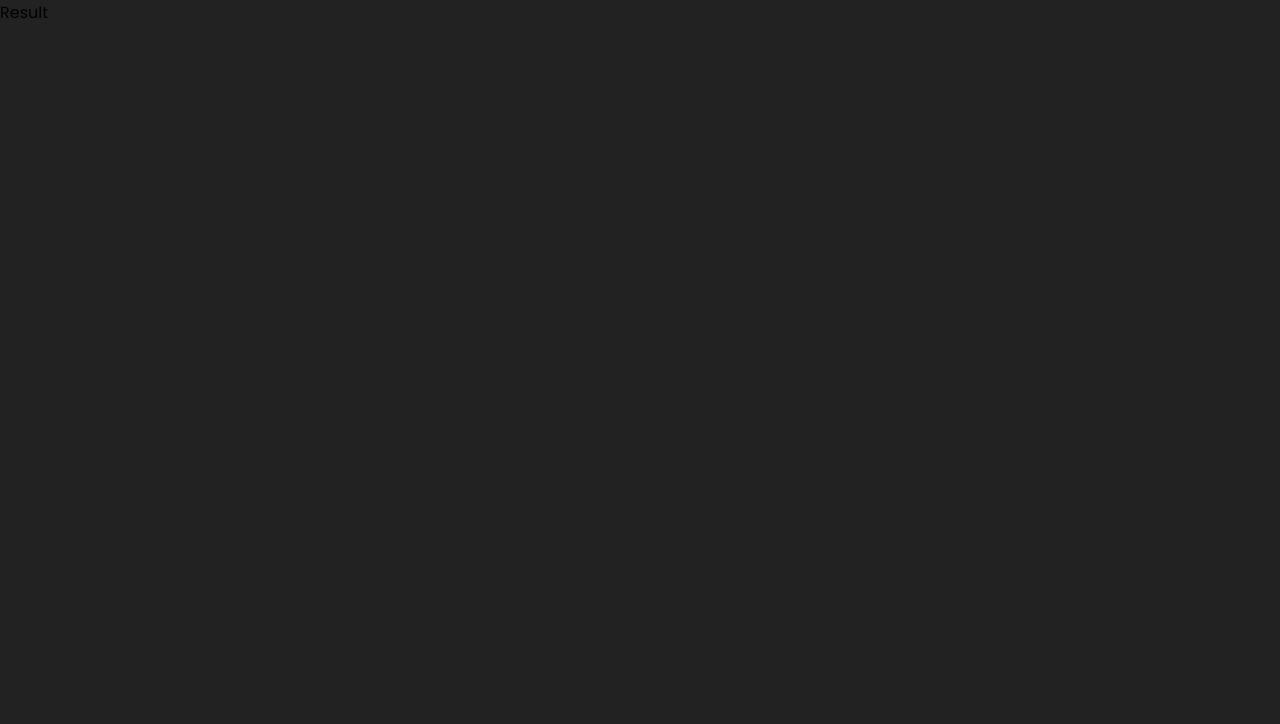
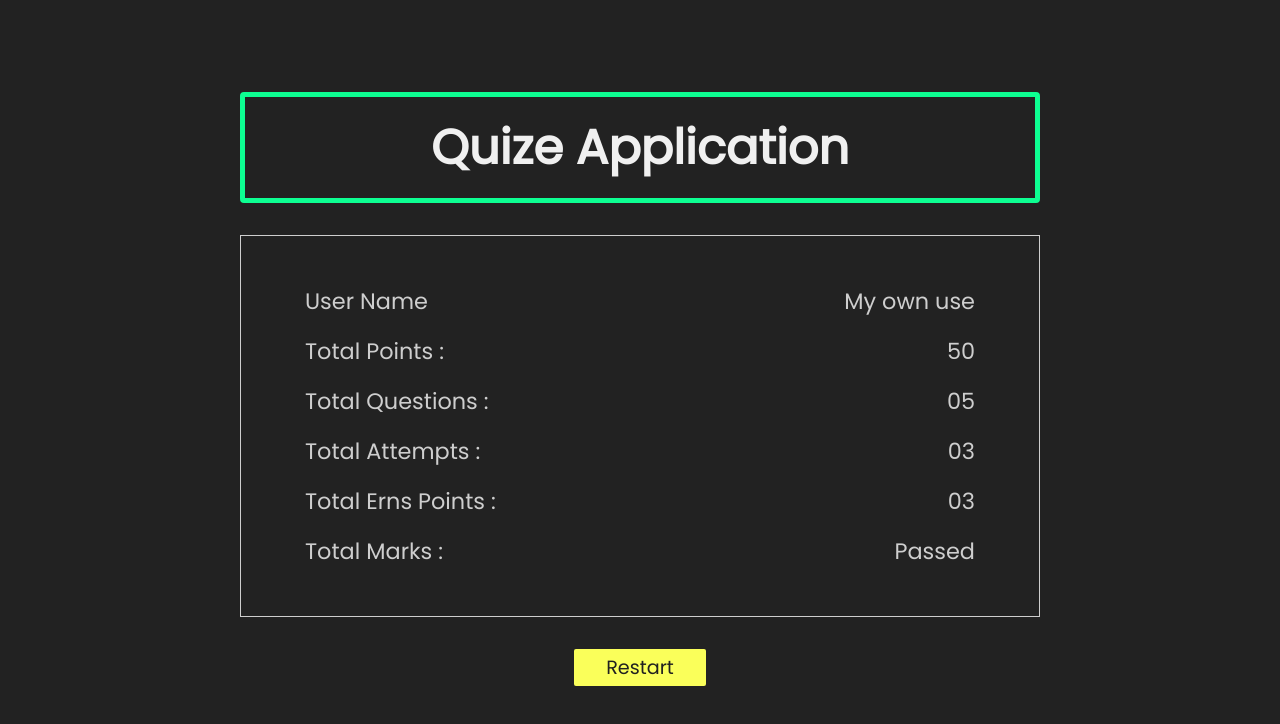
Before and after one commit to santude1997/quize_app, a React (Create React App) app: page /result in a window 1280 px wide. Shown: the top 724 px of the page. Built offline with nearby package versions, Linux system fonts and the light colour scheme.

Commit message:
Result Section added

```diff
--- a/src/components/Result.js
+++ b/src/components/Result.js
@@ -1,9 +1,46 @@
-import React from 'react'
+import React from "react";
+import "../styles/Result.css";
+import {Link} from 'react-router-dom';
 
 const Result = () => {
+  function onRestart(){
+    console.log("Restart operation perfrom");
+  }
   return (
-    <div>Result</div>
-  )
-}
+    <div className="container">
+      <h1 className="title text-light">Quize Application</h1>
+      <div className="result flex-center">
+        <div className="flex">
+          <span>User Name</span>
+          <span className="bold">My own use</span>
+        </div>
+        <div className="flex">
+          <span>Total Points : </span>
+          <span className="bold">50</span>
+        </div>
+        <div className="flex">
+          <span>Total Questions :</span>
+          <span className="bold">05</span>
+        </div>
+        <div className="flex">
+          <span>Total Attempts : </span>
+          <span className="bold">03</span>
+        </div>
+        <div className="flex">
+          <span>Total Erns Points : </span>
+          <span className="bold">03</span>
+        </div>
+        <div className="flex">
+          <span>Total Marks : </span>
+          <span className="bold">Passed</span>
+        </div>
+      </div>
 
-export default Result
+      <div className="start">
+      <Link className="btn" to={"/"} onClick = {onRestart}>Restart</Link>
+      </div>
+    </div>
+  );
+};
+
+export default Result;
```
Also changed, not shown: src/components/ResultTable.js (added, +9 -0 lines).
